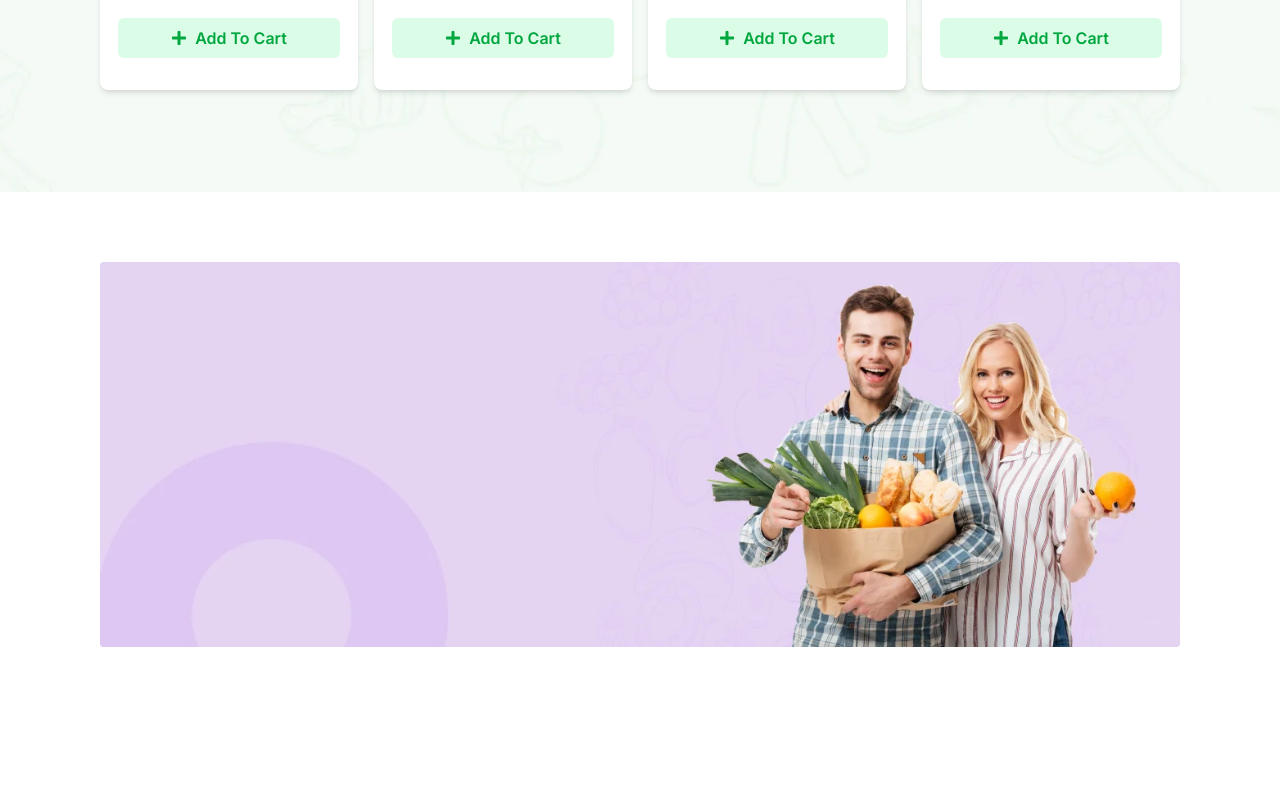
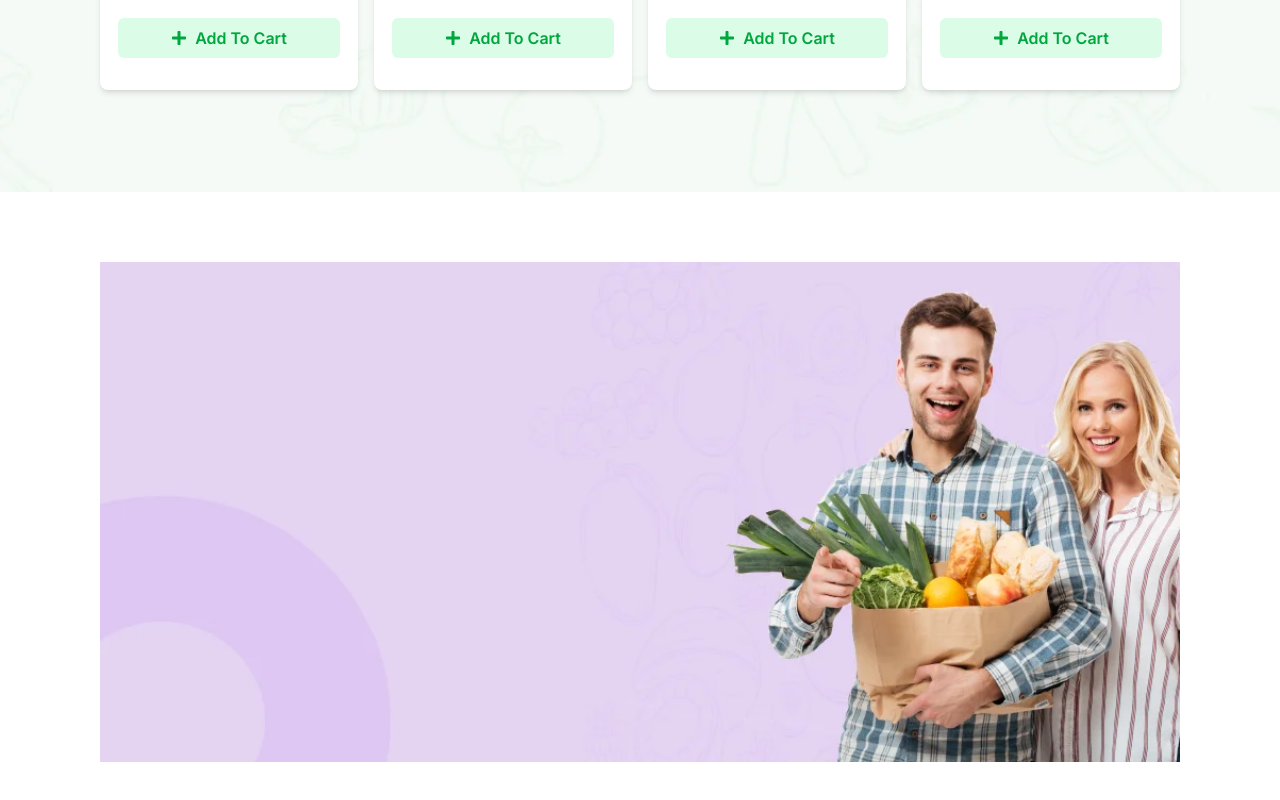
Before and after one commit to ahamedasif07/Project-Fresh-Grocery, a React (Vite) app: page / in a window 1280 px wide. Shown: the part 2509-3309 px from the top of the page. Before the commit the page ends 3226 px from the top, so only its background shows below. Built offline with nearby package versions, Linux system fonts and the light colour scheme.

Commit message:
sets contscr

```diff
--- a/src/components/FlashSale/FlashSale.jsx
+++ b/src/components/FlashSale/FlashSale.jsx
@@ -6,7 +6,12 @@ const FlashSale = () => {
   return (
     <div className="py-[70px]">
       <SectionContainer>
-        <img src={flashSale}></img>
+        <div
+          className="w-full h-[500px] bg-cover bg-center"
+          style={{
+            backgroundImage: `url(${flashSale})`,
+          }}
+        ></div>
       </SectionContainer>
     </div>
   );
```
